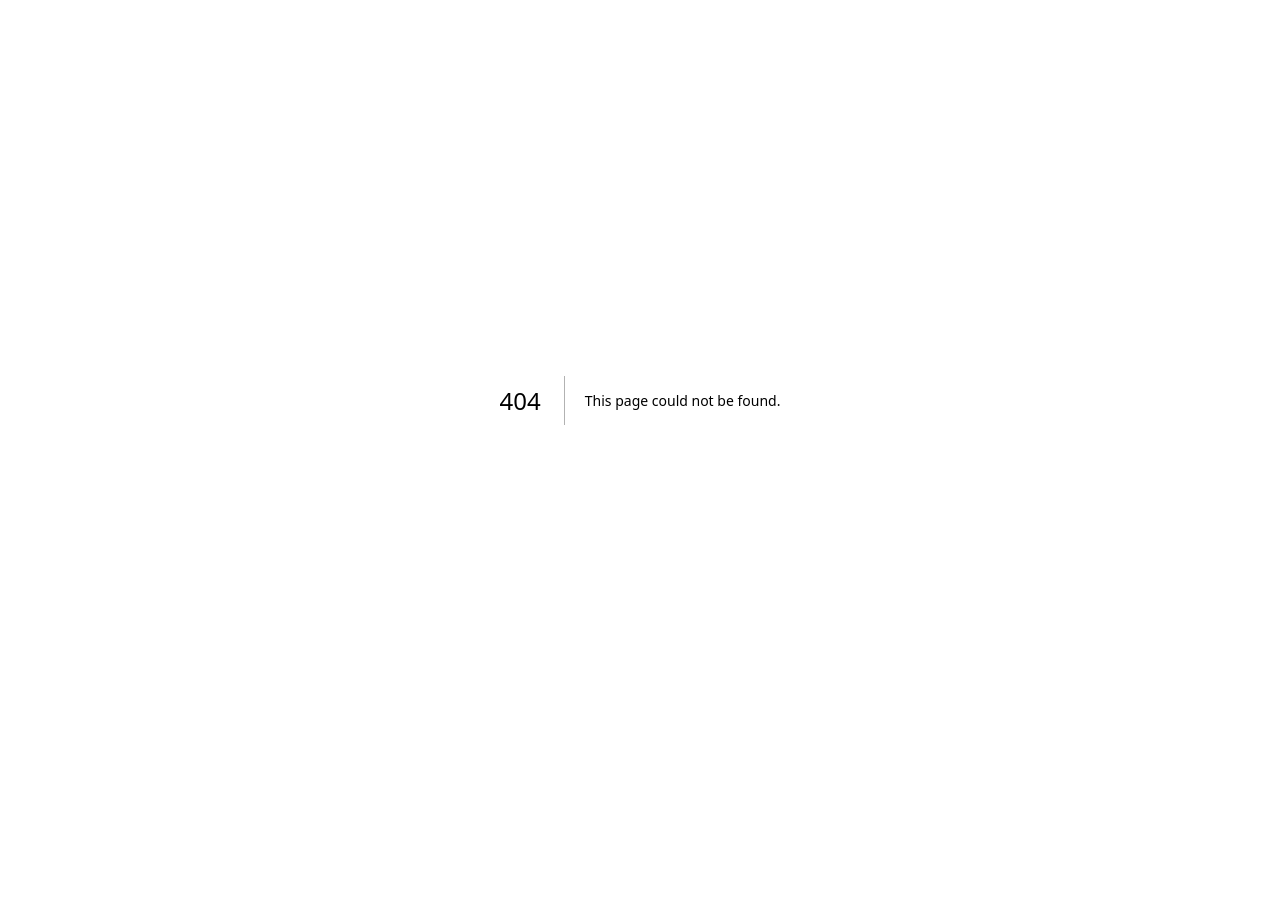
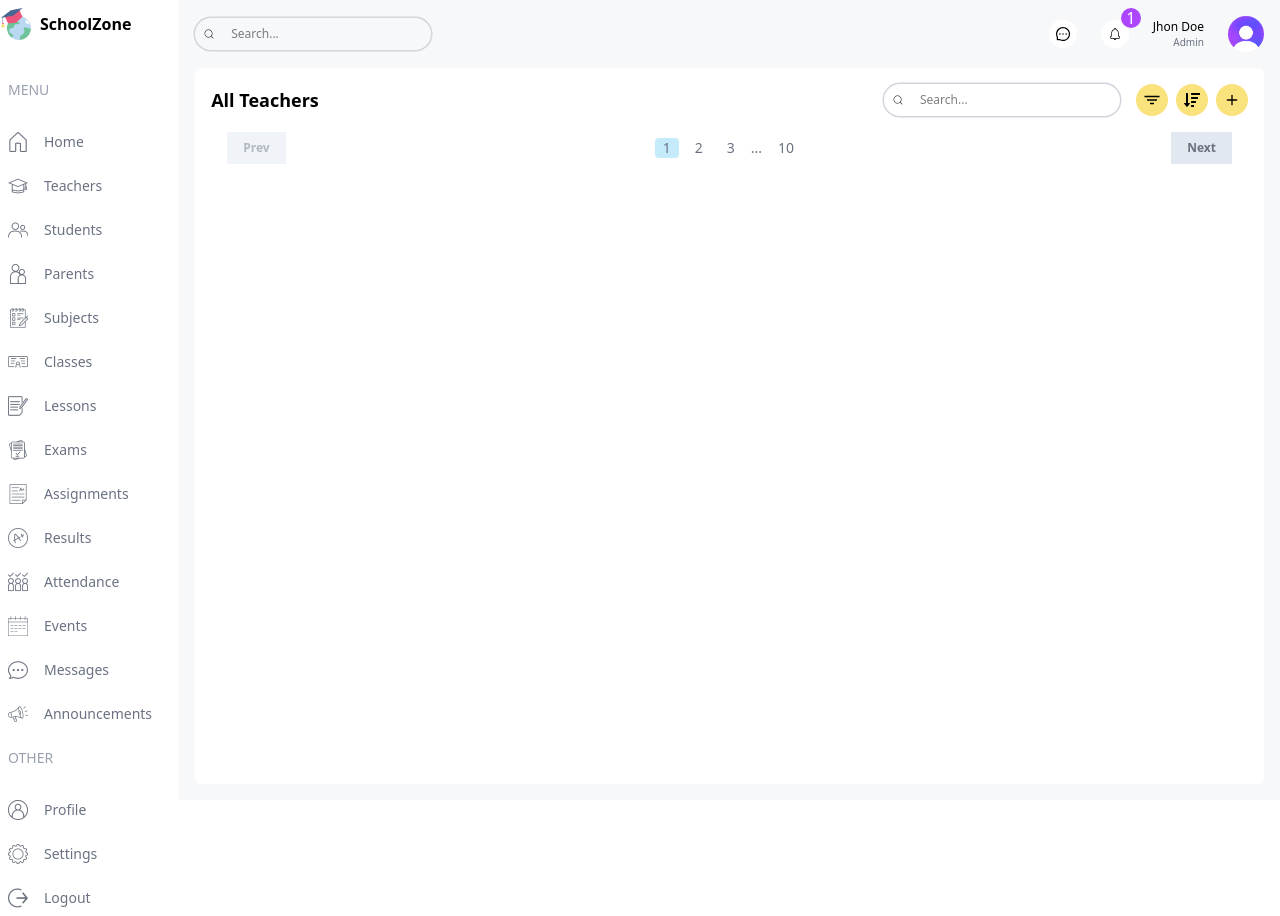
Before and after one commit to UmeshKumar0143/SchoolZone, a Next.js app: page /list/teacher in a window 1280 px wide. Before the commit this address had no page. Before the commit the page ends 800 px from the top, so only its background shows below. Built offline with nearby package versions, Linux system fonts and the light colour scheme.

Commit message:
pagination and header part of list

```diff
--- /dev/null
+++ b/src/app/(dashboard)/list/teacher/page.tsx
@@ -0,0 +1,31 @@
+import ListSearchBar from "@/components/ListSearchBar";
+import Pagination from "@/components/Pagenation";
+import { CgMathPlus } from "react-icons/cg";
+import {  FaSortAmountDown } from "react-icons/fa";
+import { IoFilterSharp } from "react-icons/io5";
+
+export default function TeacherList(){
+    return <div className="bg-white p-4 rounded-md flex-1 m-4 mt-0">
+
+            <div className="w-full flex items-center justify-between ">
+                        <h1 className="hidden md:block font-semibold text-lg">All Teachers</h1>
+                        <div className="flex flex-col md:flex-row items-center  w-full md:w-auto gap-4">
+                                <ListSearchBar />
+                                <div className="flex gap-2 self-end">
+                                <button className="bg-school-yellow w-8 h-8 rounded-full p-2">
+                                <IoFilterSharp width={14} height={14} />
+                                </button>
+                                <button className="bg-school-yellow w-8 h-8 rounded-full p-2">
+                                <FaSortAmountDown width={14} height={14} />
+                                </button>
+                                <button className="bg-school-yellow w-8 h-8 rounded-full p-2">
+                                <CgMathPlus width={14} height={14}/>
+                                </button>
+                                </div>
+                        </div>
+            </div>
+
+            <div className=""></div>
+            <Pagination/>
+    </div>
+}
--- /dev/null
+++ b/src/components/ListSearchBar.tsx
@@ -0,0 +1,8 @@
+import { CiSearch } from "react-icons/ci";
+
+export default function ListSearchBar(){
+    return <div className="bg-white w-full md:w-auto  flex  items-center gap-2 ring-[1.5px] ring-gray-300 px-2 rounded-full text-xs  ">
+                    <CiSearch  width={14} height={14}/>
+        <input type="text" placeholder="Search..." className="bg-transparent w-[200px] outline-none p-2" />
+    </div>
+}
--- /dev/null
+++ b/src/components/Pagenation.tsx
@@ -0,0 +1,13 @@
+export default function Pagination(){
+    return <div className="p-4 flex justify-between items-center text-gray-500">
+        <button disabled className="py-2 px-4 bg-slate-200 font-semibold disabled:cursor-not-allowed disabled:opacity-50 text-xs">Prev</button>
+        <div className="flex items-center text-sm gap-2">
+            <button className="px-2 rounded-sm bg-school-blue hover:cursor-pointer">1</button>
+            <button className="px-2 rounded-sm ">2</button>
+            <button className="px-2 rounded-sm ">3</button>
+            ...
+            <button className="px-2 rounded-sm ">10</button>
+        </div>
+        <button  className="py-2 px-4 bg-slate-200 font-semibold disabled:cursor-not-allowed disabled:opacity-50 text-xs hover:cursor-pointer">Next</button>
+    </div>
+}
--- a/src/components/SideBar.tsx
+++ b/src/components/SideBar.tsx
@@ -117,10 +117,10 @@ const menuItems = [
   ];
 
 export default function SideBar(){
-    return <div className="mt-4 text-sm">
+    return <div className="mt-4 text-sm ">
             {menuItems.map((item,index)=>(
                 <div className="flex flex-col gap-2"  key={index}>
-                <span className="hidden lg:block text-gray-400 font-light my-4">{item.title}</span>
+                <span className="hidden lg:block px-2 text-gray-400 font-light my-4">{item.title}</span>
                 {item.items.map((i)=>{
                    if(i.visible.includes(role)){
                     return <Link className="flex  items-center justify-center lg:justify-start gap-4  text-gray-500 py-2  md:px-2 rounded-md hover:bg-school-blue-light " href={i.href} key={i.label}>
```
